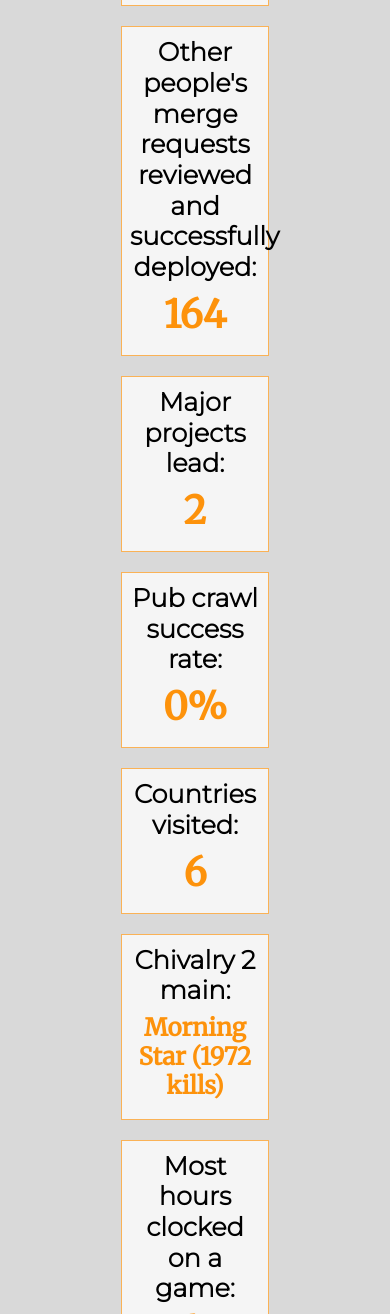
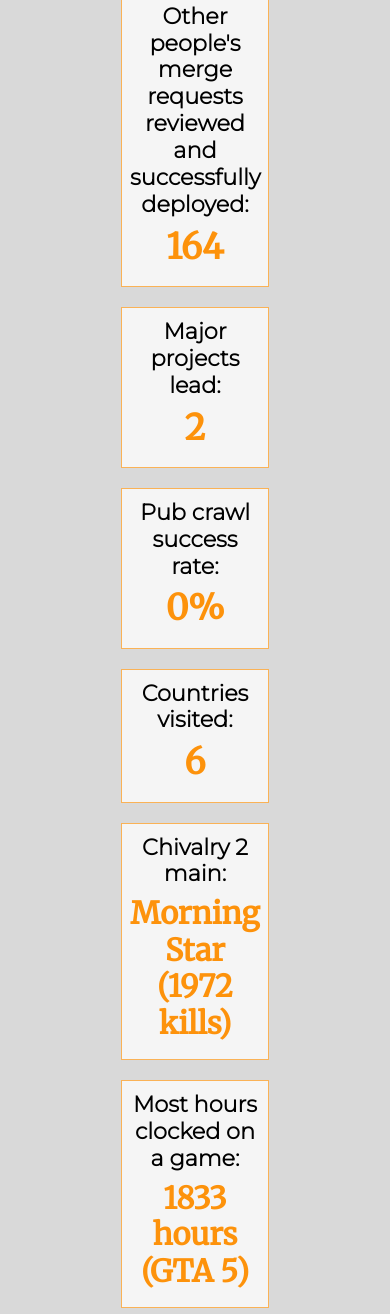
Before and after one commit to JamesBarnes48/PersonalSite, a plain HTML site: page index.html in a window 390 px wide. Shown: the part 6207-7521 px from the top of the page. Drawn offline with nearby package versions, Linux system fonts and the light colour scheme.

Commit message:
resize stat text

```diff
--- a/css/styles.css
+++ b/css/styles.css
@@ -330,7 +330,7 @@
     }
 
     h2 {
-      font-size: 2.4rem;
+      font-size: 2.2rem;
     }
 
     h3 {
@@ -368,7 +368,11 @@
     }
 
     .stat-name{
-      font-size: 1.6rem;
+      font-size: 1.4rem;
+    }
+
+    .stat-metric.small{
+      font-size: 1.9rem;
     }
 
     }
```
